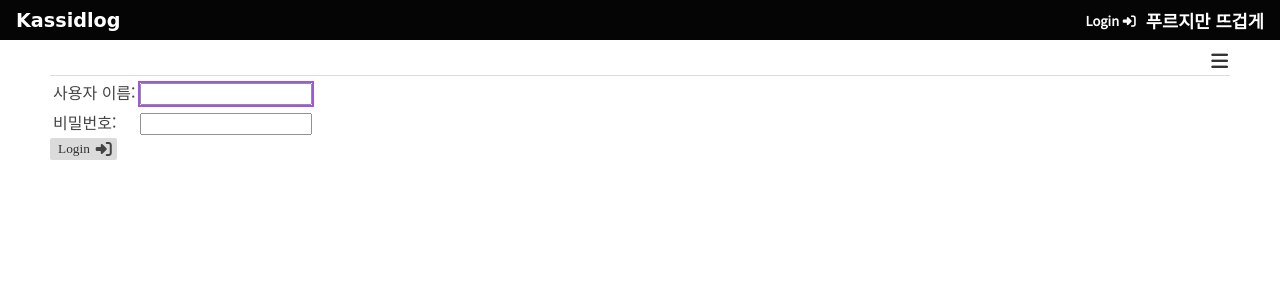
After one commit to Bluishhot-Star/EAGU, a Django app: page /accounts/login/ in a window 1280 px wide. The commit adds this page. Shown: the top 300 px of the page. Run offline with Django 3.2, Linux system fonts and the light colour scheme; some libraries are stand-ins or nearby versions; some web fonts are replaced.

Commit message:
loginout

```diff
--- a/django_1/blog/static/css/blog.css
+++ b/django_1/blog/static/css/blog.css
@@ -85,6 +85,8 @@ header {
 .head-container .head-desc{
     font-weight: bold;
     font-size: 1.1rem;
+    display: flex;
+    align-items: center;
 }
 .main {
     height: 250px;
@@ -349,3 +351,37 @@ i{
 a{
     cursor: pointer;
 }
+.login-link{
+    margin: 0 5px;
+}
+.username {
+    color: white;
+    margin: 0px 5px;
+    font-size: 13px;
+}
+.login-container input{
+    font-family: 'NanumSquare';
+}
+.login-container input:focus{
+    outline: 2px solid blueviolet;
+}
+.login-btn{
+    -webkit-appearance: none;
+    -moz-appearance: none;
+    appearance: none;
+    margin: 0;
+    text-align: center;
+    text-decoration: none;
+    border: none;
+    cursor: pointer;
+    background-color: rgba(0, 0, 0, 0);
+}
+.login-btn-container{
+    background-color: lightgray;
+    display: flex;
+    align-items: center;
+    width:fit-content;
+    padding: 2px;
+    padding-right: 5px;
+    border-radius: 2px;
+}
--- a/django_1/blog/templates/blog/base.html
+++ b/django_1/blog/templates/blog/base.html
@@ -14,7 +14,19 @@
         <div class="inner">
             <div class="head-container">
                 <div class="head-title"> <a href="{% url 'main' %}"><h1>Kassidlog</h1></a></div>
-                <div class="head-desc"><a href="{% url 'main' %}">푸르지만 뜨겁게</a></div>
+                <div class="head-desc">
+                    {% if not user.is_authenticated %}
+                        <div class="username">
+                            <a href="{% url 'login' %}" class="login-link">
+                                Login
+                                <i class="fas fa-sign-in-alt"></i>
+                            </a>
+                        </div>
+                    {% else %}
+                        <div class="username">Hello {{ user.username }} (<a href="{% url 'logout' %}">Logout <i class="fas fa-sign-out-alt"></i></a>)</div>
+                    {% endif %}
+                    <a href="{% url 'main' %}">푸르지만 뜨겁게</a>
+                </div>
             </div>
         </div>
     </header>
--- /dev/null
+++ b/django_1/blog/templates/registration/login.html
@@ -0,0 +1,27 @@
+{% extends "blog/base.html" %}
+
+{% block content %}
+    {% if form.errors %}
+        <p>이름과 비밀번호가 일치하지 않습니다. 다시 시도해주세요.</p>
+    {% endif %}
+
+    <form class="login-container" method="post" action="{% url 'login' %}">
+    {% csrf_token %}
+        <table>
+        <tr>
+            <td>{{ form.username.label_tag }}</td>
+            <td>{{ form.username }}</td>
+        </tr>
+        <tr>
+            <td>{{ form.password.label_tag }}</td>
+            <td>{{ form.password }}</td>
+        </tr>
+        </table>
+
+        <label class="login-btn-container">
+            <input class="login-btn" type="submit" value="Login" />
+            <i class="fas fa-sign-in-alt"></i>
+        </label>
+        <input type="hidden" name="next" value="{{ next }}" />
+    </form>
+{% endblock %}
--- a/django_1/blog/views.py
+++ b/django_1/blog/views.py
@@ -13,10 +13,12 @@ def post_list(request):
     posts = Post.objects.filter(published_date__lte=timezone.now()).order_by('-published_date')
     return render(request, 'blog/posts.html', {'posts': posts})
 
+
 def post_detail(request, pk):
     post = get_object_or_404(Post, pk=pk)
     return render(request, 'blog/post_detail.html', {'post': post})
 
+@login_required
 def post_new(request):
     if request.method == "POST":
         form = PostForm(request.POST)
@@ -30,6 +32,7 @@ def post_new(request):
         form = PostForm()
     return render(request, 'blog/post_edit.html', {'form': form})
 
+@login_required
 def post_edit(request, pk):
     post = get_object_or_404(Post, pk=pk)
     if request.method == "POST":
@@ -44,6 +47,7 @@ def post_edit(request, pk):
         form = PostForm(instance=post)
     return render(request, 'blog/post_edit.html', {'form': form})
 
+@login_required
 def post_delete(request, pk):
     post = get_object_or_404(Post,pk=pk)
     post.delete()
--- a/django_1/mysite/settings.py
+++ b/django_1/mysite/settings.py
@@ -120,3 +120,5 @@ USE_TZ = True
 
 STATIC_URL = '/static/'
 STATIC_ROOT = os.path.join(BASE_DIR, 'static'); # 2. 정적파일 경로 추가
+
+LOGIN_REDIRECT_URL = '/'
--- a/django_1/mysite/urls.py
+++ b/django_1/mysite/urls.py
@@ -15,8 +15,14 @@ Including another URLconf
 """
 from django.contrib import admin
 from django.urls import path, include
+from django.contrib.auth import views
+from django.conf.urls import include, url
+
+from django.contrib.auth import views
 
 urlpatterns = [
-    path('admin/', admin.site.urls),
-    path('', include('blog.urls')),
+    url(r'^admin/', admin.site.urls),
+    url(r'^accounts/login/$', views.login, name='login'),
+    url(r'^accounts/logout/$', views.logout, name='logout', kwargs={'next_page': '/'}),
+    url(r'', include('blog.urls')),
 ]
```
Also changed, not shown: django_1/blog/templates/blog/main.html (+13 -1 lines), django_1/blog/templates/registration/logout.html (added).
